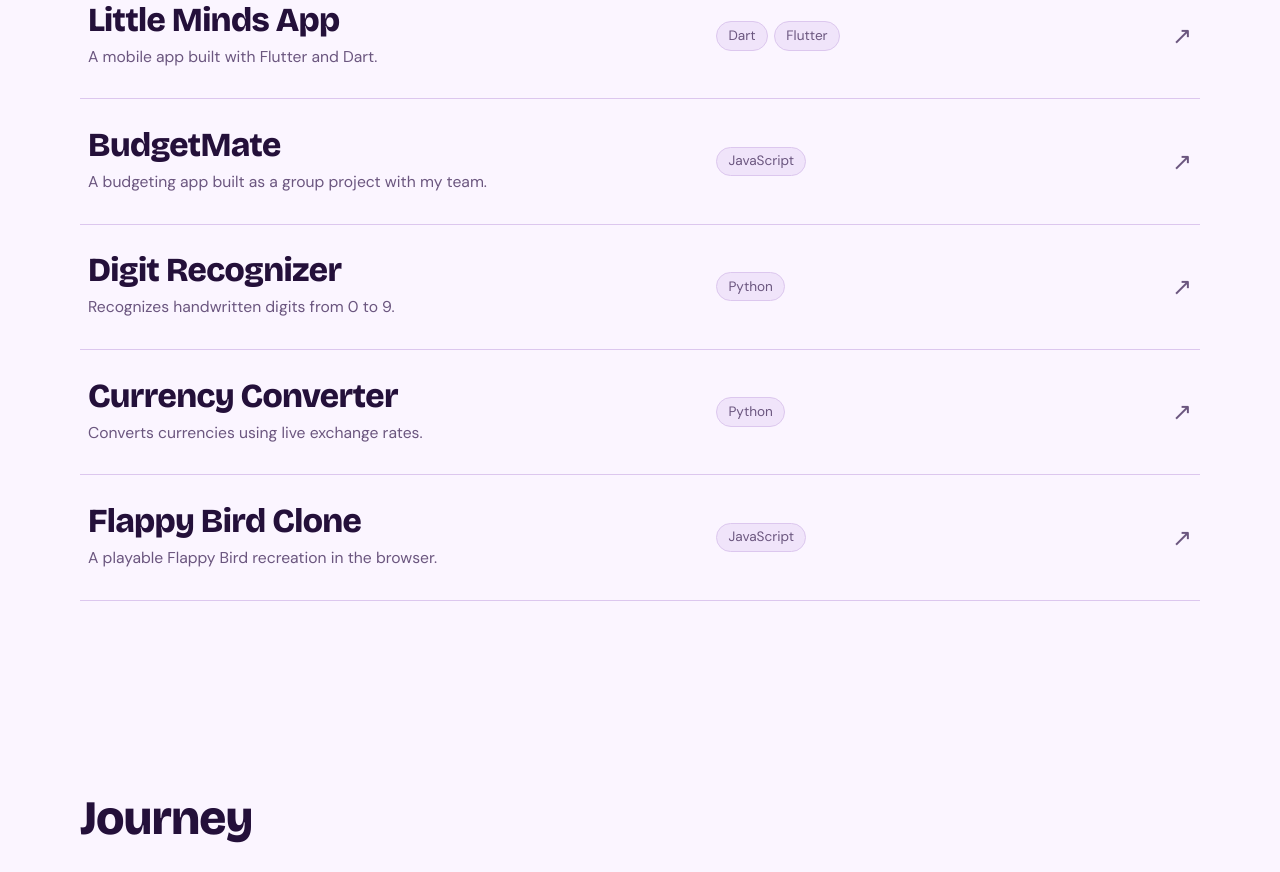
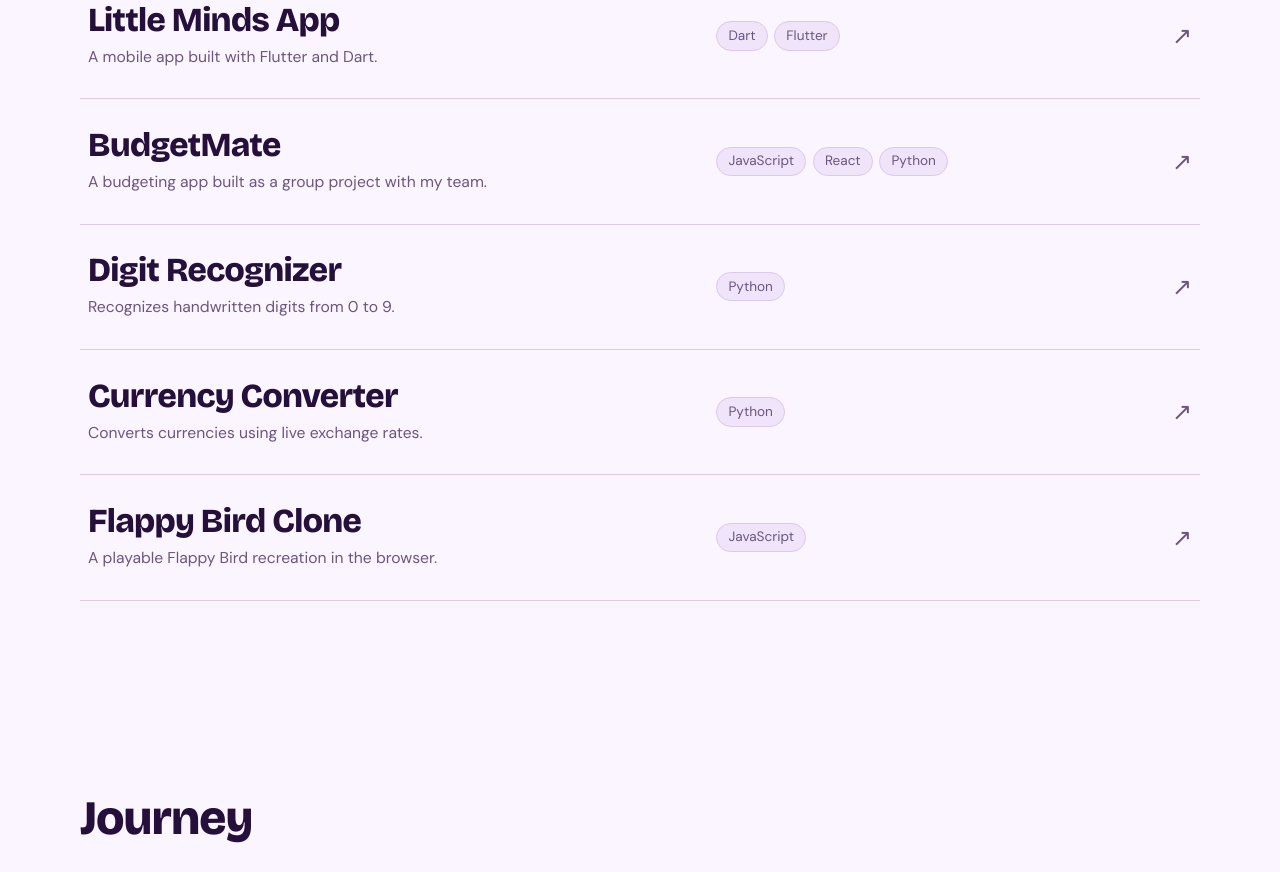
Before and after one commit to Mashi0629/Portfolio-latest-, a plain HTML site: page index.html in a window 1280 px wide. Shown: the part 2029-2901 px from the top of the page. Drawn offline with nearby package versions, Linux system fonts and the light colour scheme.

Commit message:
Update index.html

```diff
--- a/index.html
+++ b/index.html
@@ -180,7 +180,7 @@ const skills = {
 const projects = [
   {name:"Tickit", desc:"A real-time support ticket system.", stack:["PHP"], url:"https://github.com/Mashi0629/Tickit"},
   {name:"Little Minds App", desc:"A mobile app built with Flutter and Dart.", stack:["Dart","Flutter"], url:"https://github.com/darkfighterk/Little_Minds_App"},
-  {name:"BudgetMate", desc:"A budgeting app built as a group project with my team.", stack:["JavaScript"], url:"https://github.com/Kavinda0140/Budgetmate"},
+  {name:"BudgetMate", desc:"A budgeting app built as a group project with my team.", stack:["JavaScript","React","Python"], url:"https://github.com/Kavinda0140/Budgetmate"},
   {name:"Digit Recognizer", desc:"Recognizes handwritten digits from 0 to 9.", stack:["Python"], url:"https://github.com/Mashi0629/digit-recognizer"},
   {name:"Currency Converter", desc:"Converts currencies using live exchange rates.", stack:["Python"], url:"https://github.com/Mashi0629/currency-converter"},
   {name:"Flappy Bird Clone", desc:"A playable Flappy Bird recreation in the browser.", stack:["JavaScript"], url:"https://github.com/Mashi0629/Flappy-Bird-Clone"}
```
